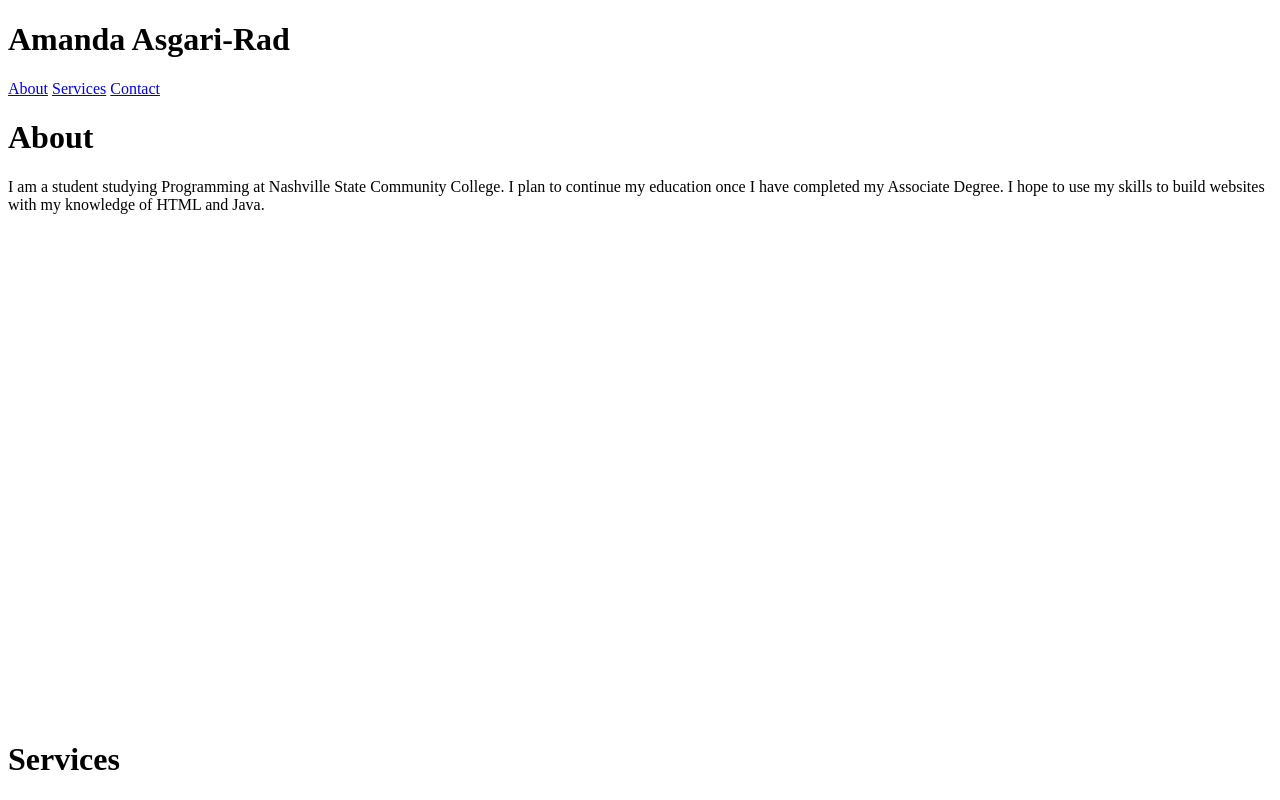
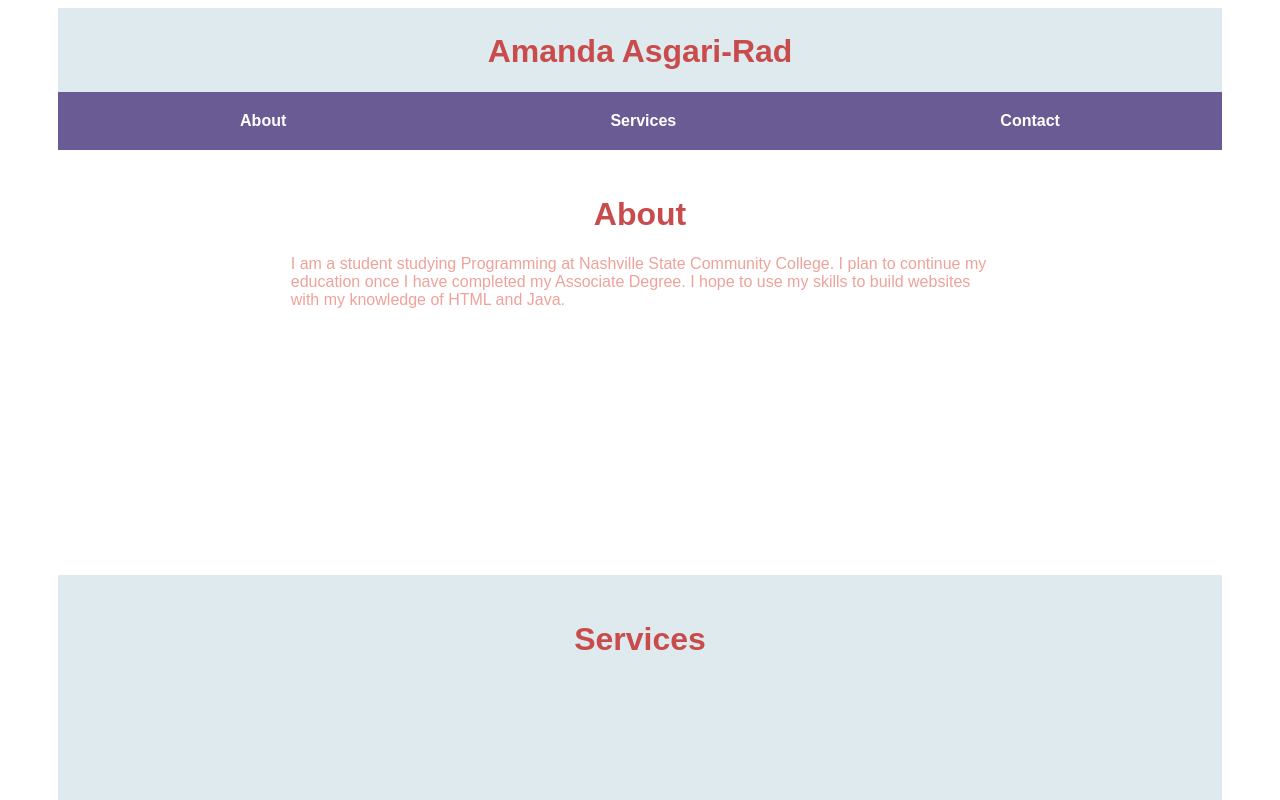
Before and after one commit to AmandaAsgariRad/araddddd89.github.io, a plain HTML site: page index.html in a window 1280 px wide. Shown: the top 800 px of the page. Drawn offline with Linux system fonts and the light colour scheme.

Commit message:
Styling added
Padding and color added

```diff
--- a/index.css
+++ b/index.css
@@ -1,3 +1,56 @@
 .page-section {
-    height: 600px;
+    height: 400px;
+    padding-top: 25px;
 }
+body {
+    font-family: arial, sans-serif;
+    color: #eea29a;
+    background-color: white;
+    padding-left: 50px;
+    padding-right: 50px;
+}
+
+
+
+.dark-section {
+    background-color: #deeaee;
+
+}
+
+h1 {
+    color: #c94c4c;
+    text-align: center;
+
+}
+
+nav a {
+    color:white;
+    text-decoration: none;
+    font-weight: bold;
+
+
+
+
+
+}
+
+nav {
+    background-color: #6b5b95;
+    padding: 20px 0px 20px 20px;
+    display: flex;
+    justify-content: space-around;
+
+
+
+}
+
+header {
+    text-align: center;
+    background-color: #deeaee;
+    padding-top: 4px;
+}
+
+.page-section p {
+    padding-left: 20%;
+    padding-right: 20%;
+}
--- a/index.html
+++ b/index.html
@@ -23,7 +23,7 @@
     <p>I am a student studying Programming at Nashville State Community College. I plan to continue my education once I have completed my Associate Degree. I hope to use my skills to build websites with my knowledge of HTML and Java.</p>
 </div>
 
-<div id="services" class="page-section">
+<div id="services" class="page-section dark-section">
 <h1>Services</h1>
 
 </div>
```
